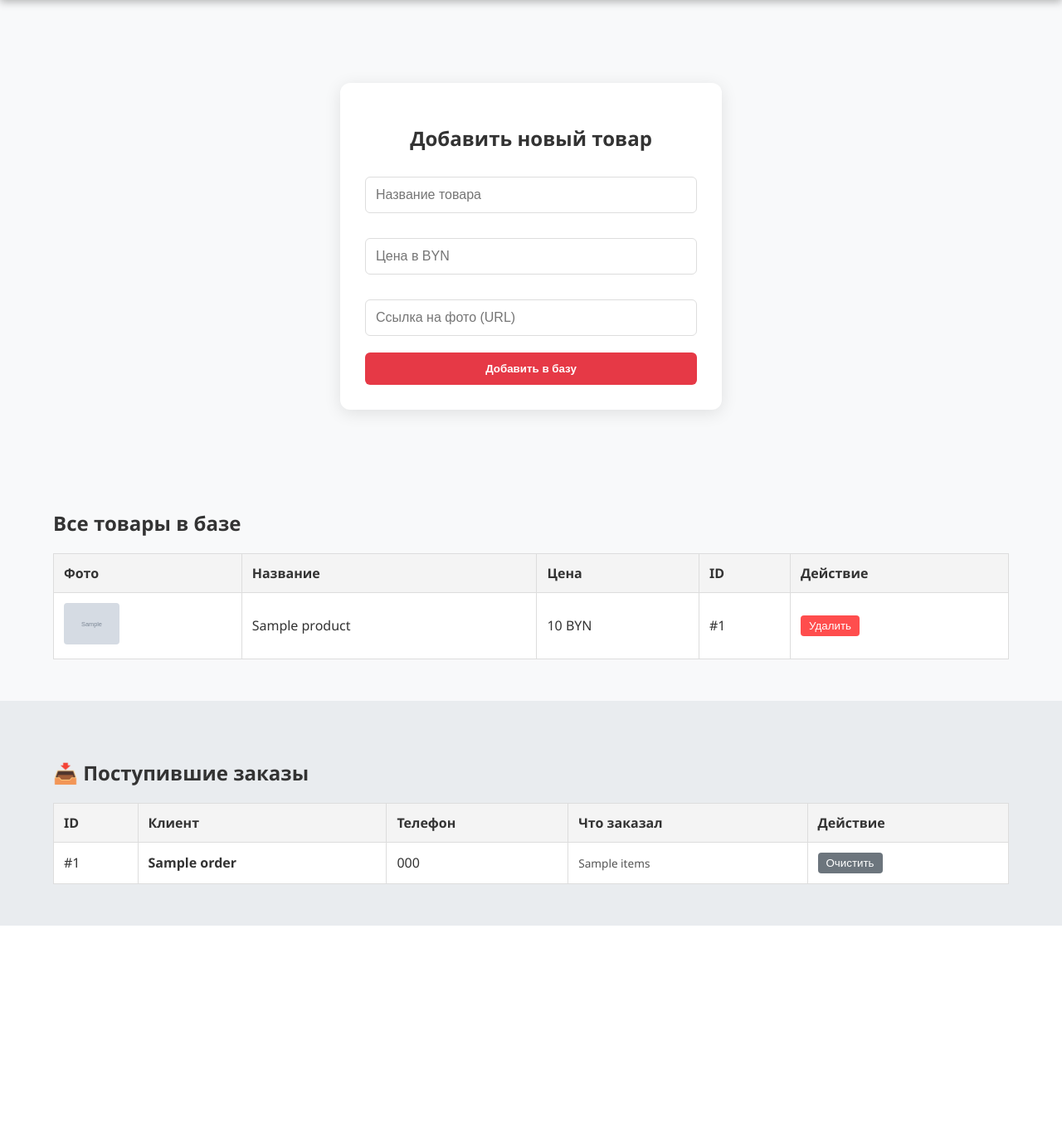
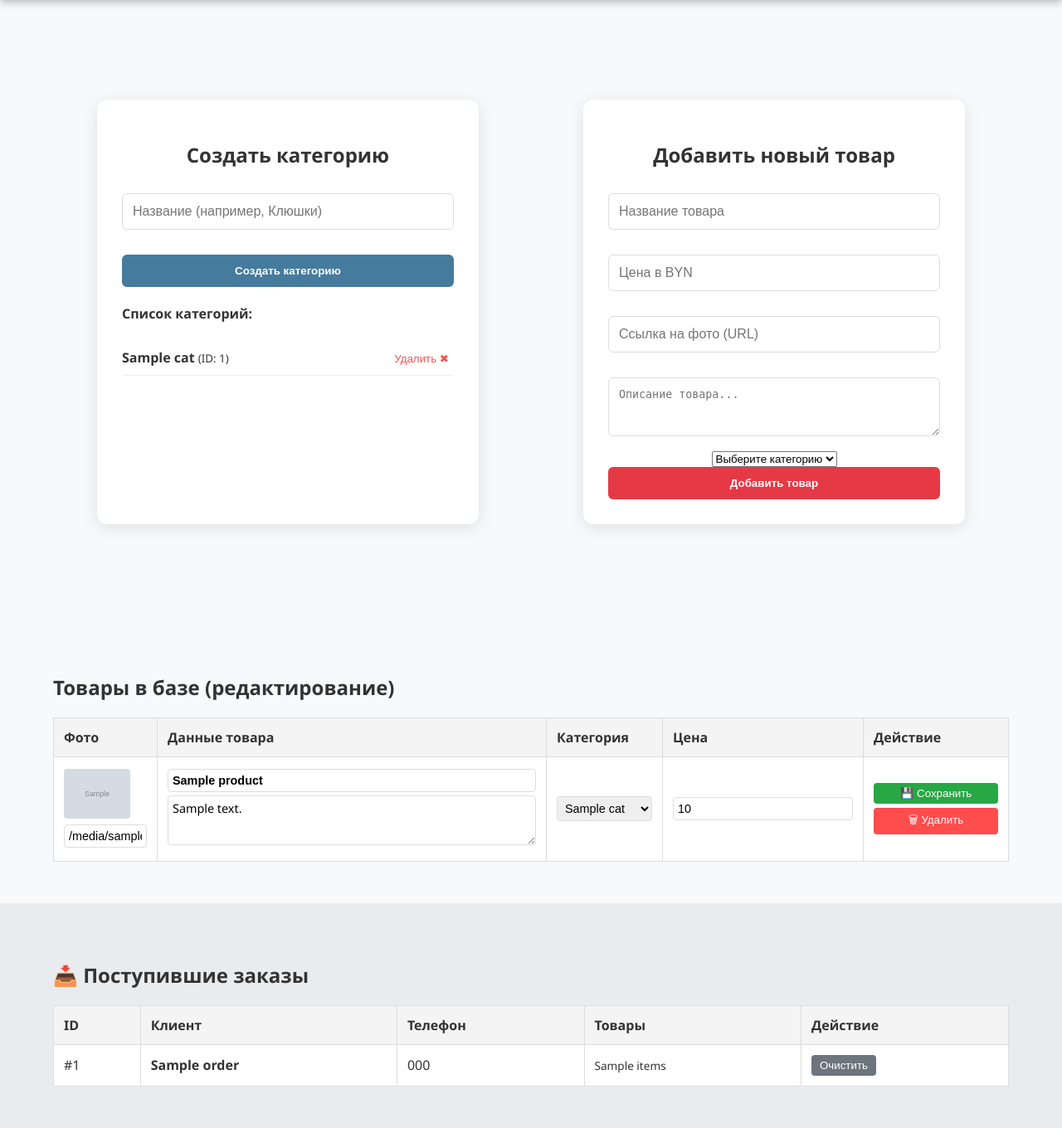
Before and after one commit to artik1112006-lang/pro_hockey-store, a FastAPI app: template templates/admin.html in a window 1280 px wide. Shown: the part 118-1478 px from the top of the page at 83% size. Before the commit the page ends 1234 px from the top, so only its background shows below. Run offline with FastAPI, Linux system fonts and the light colour scheme; the template is opened without the code that fills it: most values are stand-ins (such as "Sample title", 1, 10 or a date in 2020); grey boxes marked "Sample" are stand-in pictures; parts of the project's set-up code (start-up, migrations or seed data) failed here and were passed over.

Commit message:
Update admin.html

```diff
--- a/templates/admin.html
+++ b/templates/admin.html
@@ -2,8 +2,14 @@
 <html lang="ru">
 <head>
     <meta charset="UTF-8">
-    <title>Панель управления — Pro Hockey Store</title>
+    <title>Админ-панель — Pro Hockey Store</title>
     <link rel="stylesheet" href="/static/style.css">
+    <style>
+        .edit-input { width: 100%; padding: 5px; margin: 2px 0; border: 1px solid #ddd; border-radius: 4px; font-size: 0.9rem; }
+        .edit-area { width: 100%; min-height: 60px; font-family: inherit; }
+        .save-btn { background-color: #28a745; color: white; border: none; padding: 5px 10px; border-radius: 4px; cursor: pointer; margin-bottom: 5px; width: 100%; }
+        .save-btn:hover { background-color: #218838; }
+    </style>
 </head>
 <body>
 
@@ -15,52 +21,103 @@
     </nav>
 </header>
 
-<!-- СЕКЦИЯ 1: ДОБАВЛЕНИЕ ТОВАРА -->
-<div class="form-container">
+<div style="display: flex; flex-wrap: wrap; gap: 20px; padding: 20px 5%;">
+
+    <!-- 1. УПРАВЛЕНИЕ КАТЕГОРИЯМИ -->
+    <div class="form-container" style="flex: 1; min-width: 300px;">
+        <h2>Создать категорию</h2>
+        <form action="/admin/category/add" method="post">
+            <input type="text" name="name" placeholder="Название (например, Клюшки)" required>
+            <button type="submit" class="btn btn-secondary">Создать категорию</button>
+        </form>
+
+        <div style="margin-top: 20px; text-align: left;">
+            <h4>Список категорий:</h4>
+            <ul style="list-style: none; padding: 0;">
+                {% for cat in categories %}
+                    <li style="padding: 10px 0; border-bottom: 1px solid #eee; display: flex; justify-content: space-between; align-items: center;">
+                        <span><b>{{ cat.name }}</b> <small>(ID: {{ cat.id }})</small></span>
+                        <form action="/admin/category/delete/{{ cat.id }}" method="post" onsubmit="return confirm('Удалить категорию? Все товары в ней исчезнут!')">
+                            <button type="submit" style="background:none; border:none; color:#ff4d4d; cursor:pointer;">Удалить ✖</button>
+                        </form>
+                    </li>
+                {% else %}
+                    <li style="color: gray;">Категорий нет</li>
+                {% endfor %}
+            </ul>
+        </div>
+    </div>
+
+    <!-- 2. ДОБАВЛЕНИЕ НОВОГО ТОВАРА -->
+    <div class="form-container" style="flex: 2; min-width: 400px;">
         <h2>Добавить новый товар</h2>
         <form action="/admin/add" method="post">
             <input type="text" name="name" placeholder="Название товара" required>
             <input type="number" step="0.01" name="price" placeholder="Цена в BYN" required>
             <input type="url" name="img" placeholder="Ссылка на фото (URL)" required>
-        <button type="submit" class="btn">Добавить в базу</button>
+            <textarea name="desc" placeholder="Описание товара..." rows="3"></textarea>
+            <select name="category_id" required>
+                <option value="" disabled selected>Выберите категорию</option>
+                {% for cat in categories %}
+                    <option value="{{ cat.id }}">{{ cat.name }}</option>
+                {% endfor %}
+            </select>
+            <button type="submit" class="btn">Добавить товар</button>
         </form>
     </div>
+</div>
 
-<!-- СЕКЦИЯ 2: СПИСОК ТОВАРОВ -->
+<!-- 3. СПИСОК ТОВАРОВ С РЕДАКТИРОВАНИЕМ -->
 <div style="padding: 0 5%; margin-top: 40px; overflow-x: auto;">
-    <h2>Все товары в базе</h2>
+    <h2>Товары в базе (редактирование)</h2>
     <table>
         <thead>
             <tr>
-                <th>Фото</th>
-                <th>Название</th>
+                <th style="width: 100px;">Фото</th>
+                <th>Данные товара</th>
+                <th>Категория</th>
                 <th>Цена</th>
-                <th>ID</th>
-                <th>Действие</th>
+                <th style="width: 150px;">Действие</th>
             </tr>
         </thead>
         <tbody>
             {% for p in products %}
             <tr>
-                <td><img src="{{ p.image_url }}" style="height: 50px; border-radius: 4px;"></td>
-                <td>{{ p.name }}</td>
-                <td>{{ p.price }} BYN</td>
-                <td>#{{ p.id }}</td>
+                <form action="/admin/edit/{{ p.id }}" method="post">
                     <td>
-                    <form action="/admin/delete/{{ p.id }}" method="post" onsubmit="return confirm('Удалить товар?')">
-                        <button type="submit" style="background: #ff4d4d; color: white; border: none; padding: 5px 10px; border-radius: 4px; cursor: pointer;">Удалить</button>
+                        <img src="{{ p.image_url }}" style="height: 60px; border-radius: 4px; display: block; margin-bottom: 5px;">
+                        <input type="url" name="img" value="{{ p.image_url }}" class="edit-input" title="Ссылка на фото">
+                    </td>
+                    <td>
+                        <input type="text" name="name" value="{{ p.name }}" class="edit-input" style="font-weight: bold;">
+                        <textarea name="desc" class="edit-input edit-area">{{ p.description or '' }}</textarea>
+                    </td>
+                    <td>
+                        <select name="category_id" class="edit-input">
+                            {% for cat in categories %}
+                                <option value="{{ cat.id }}" {% if p.category_id == cat.id %}selected{% endif %}>{{ cat.name }}</option>
+                            {% endfor %}
+                        </select>
+                    </td>
+                    <td>
+                        <input type="number" step="0.01" name="price" value="{{ p.price }}" class="edit-input">
+                    </td>
+                    <td>
+                        <button type="submit" class="save-btn">💾 Сохранить</button>
+                    </form> <!-- Конец формы редактирования -->
+
+                    <form action="/admin/delete/{{ p.id }}" method="post" onsubmit="return confirm('Точно удалить?')">
+                        <button type="submit" style="background: #ff4d4d; color: white; border: none; padding: 5px 10px; border-radius: 4px; cursor: pointer; width: 100%;">🗑 Удалить</button>
                     </form>
                 </td>
             </tr>
-            {% else %}
-            <tr><td colspan="5" style="text-align: center;">Товаров пока нет.</td></tr>
             {% endfor %}
         </tbody>
     </table>
 </div>
 
-<!-- СЕКЦИЯ 3: СПИСОК ЗАКАЗОВ -->
-<div style="padding: 50px 5%; margin-top: 50px; background: #e9ecef;">
+<!-- 4. ЗАКАЗЫ -->
+<div style="padding: 50px 5%; background: #e9ecef; margin-top: 50px;">
     <h2>📥 Поступившие заказы</h2>
     <table style="background: white;">
         <thead>
@@ -68,7 +125,7 @@
                 <th>ID</th>
                 <th>Клиент</th>
                 <th>Телефон</th>
-                <th>Что заказал</th>
+                <th>Товары</th>
                 <th>Действие</th>
             </tr>
         </thead>
@@ -78,16 +135,13 @@
                 <td>#{{ o.id }}</td>
                 <td><b>{{ o.name }}</b></td>
                 <td>{{ o.phone }}</td>
-                <td style="white-space: pre-line; font-size: 0.85rem; color: #555;">{{ o.items }}</td>
+                <td style="white-space: pre-line; font-size: 0.85rem;">{{ o.items }}</td>
                 <td>
-                    <!-- Кнопка удаления заказа из базы -->
-                    <form action="/admin/order/delete/{{ o.id }}" method="post" onsubmit="return confirm('Удалить запись о заказе?')">
+                    <form action="/admin/order/delete/{{ o.id }}" method="post">
                         <button type="submit" style="background: #6c757d; color: white; border: none; padding: 5px 10px; border-radius: 4px; cursor: pointer;">Очистить</button>
                     </form>
                 </td>
             </tr>
-            {% else %}
-            <tr><td colspan="5" style="text-align: center;">Новых заказов нет.</td></tr>
             {% endfor %}
         </tbody>
     </table>
```
Lines whose indentation alone changed are shown as unchanged.
